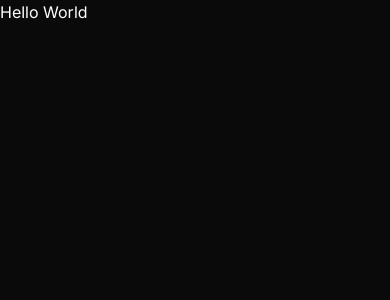
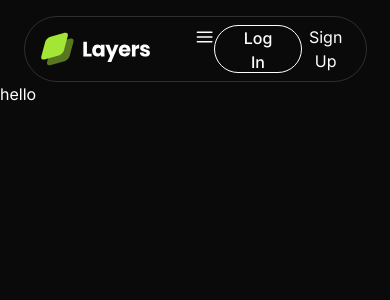
Before and after one commit to d-zucho/layers-saas, a Next.js app: page / in a window 390 px wide. Shown: the top 300 px of the page. Built offline with nearby package versions, Linux system fonts and the light colour scheme.

Commit message:
start mobile nav

```diff
--- a/src/app/layout.tsx
+++ b/src/app/layout.tsx
@@ -9,9 +9,10 @@ const inter = Inter({
     axes: ["opsz"],
 });
 
+
 export const metadata: Metadata = {
-    title: "Modern Design Tool Landing Page",
-    description: "Created with the help of Frontend Tribe",
+    title: "Layers - Modern Design",
+    description: "A tool that enables you to master modern design.",
 };
 
 export default function RootLayout({
--- a/src/app/page.tsx
+++ b/src/app/page.tsx
@@ -1,3 +1,7 @@
+import Navbar from "@/sections/Navbar";
+
 export default function Home() {
-    return <div>Hello World</div>;
+    return <div>
+        <Navbar />
+    </div>;
 }
--- a/src/sections/Navbar.tsx
+++ b/src/sections/Navbar.tsx
@@ -1,10 +1,49 @@
+import Image from 'next/image'
+import logoImage from '@/assets/images/logo.svg'
+
 const navLinks = [
-    { label: "Home", href: "#" },
-    { label: "Features", href: "#features" },
-    { label: "Integrations", href: "#integrations" },
-    { label: "FAQs", href: "#faqs" },
+	{label: "Home", href: "#"},
+	{label: "Features", href: "#features"},
+	{label: "Integrations", href: "#integrations"},
+	{label: "FAQs", href: "#faqs"},
 ];
 
 export default function Navbar() {
-    return <div>Navbar</div>;
+	return (
+		<section className={'py-4'}>
+			<div className={'container'}>
+				<div
+					className="grid grid-cols-2 border border-white/15 rounded-full p-2 px-4
+					items-center">
+					<div>
+						<Image
+							src={logoImage}
+							alt={'Layers logo'}
+							className={'h-9 w-auto'}
+						/>
+					</div>
+
+					<div className={'flex justify-end'}>
+						<svg xmlns="http://www.w3.org/2000/svg" width="24" height="24"
+								 viewBox="0 0 24 24" fill="none" stroke="currentColor"
+								 stroke-width="2" stroke-linecap="round" stroke-linejoin="round"
+								 className="feather feather-menu md:hidden">
+							<line x1="3" y1="12" x2="21" y2="12"></line>
+							<line x1="3" y1="6" x2="21" y2="6"></line>
+							<line x1="3" y1="18" x2="21" y2="18"></line>
+						</svg>
+
+						<button className={'border border-white h-12 rounded-full px-6' +
+							' font-medium'}>Log In</button>
+						<button>Sign Up</button>
+					</div>
+				</div>
+			</div>
+			<div>
+				<p>hello</p>
+			</div>
+
+		</section>
+	)
+
 }
```
Also changed, not shown: src/components/Button.tsx (added). Lines whose indentation alone changed are shown as unchanged.
